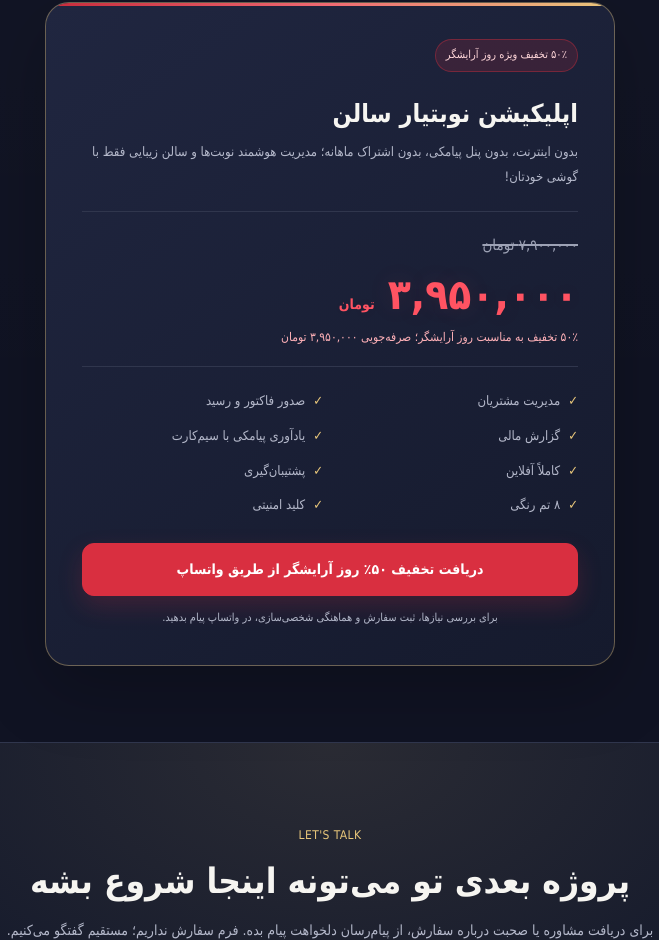
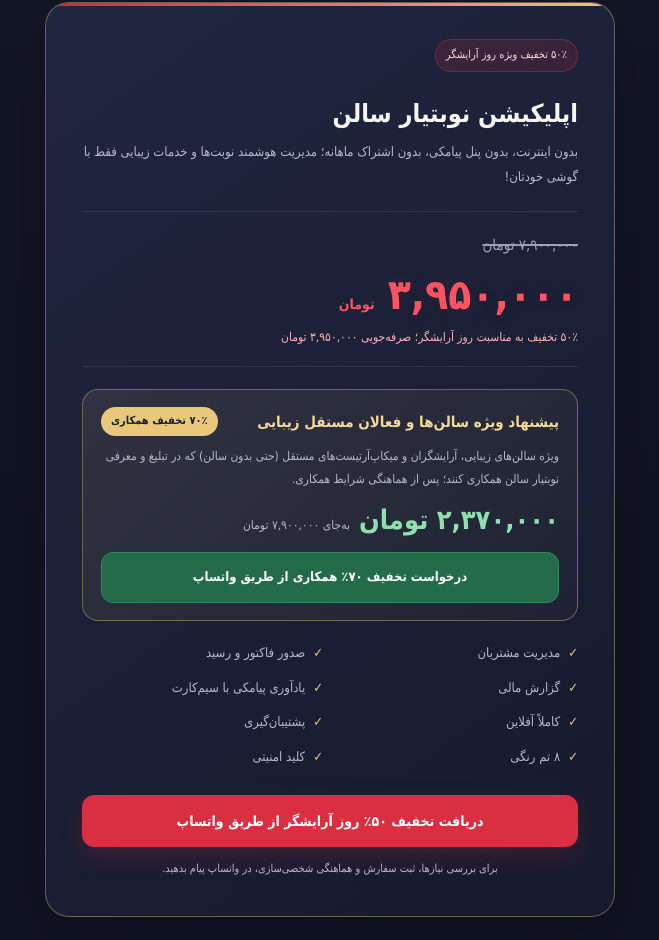
Before and after one commit to mousavimtn/mobigraph-site, a plain HTML site: page index.html in a window 1280 px wide. Shown: the part 5064-6004 px from the top of the page, without its empty margins (310-969 px from the left). Drawn offline with Linux system fonts and the light colour scheme; a script that the page names is missing.

Commit message:
Update index.html

```diff
--- a/index.html
+++ b/index.html
@@ -125,6 +125,16 @@ h1 span{color:var(--gold)}
 .new-price{font-size:clamp(30px,7vw,42px);font-weight:900;color:#ff5362;line-height:1.5;margin-top:2px;text-shadow:0 0 24px rgba(255,83,98,.12)}
 .new-price small{font-size:14px;font-weight:700}
 .discount-note{display:block;font-size:12px;color:#ffb1b8}
+.partner-offer{margin:20px 0;padding:17px 18px;border:1px solid rgba(233,199,123,.38);border-radius:16px;background:linear-gradient(135deg,rgba(233,199,123,.10),rgba(233,199,123,.035))}
+.partner-offer-head{display:flex;align-items:center;justify-content:space-between;gap:12px;flex-wrap:wrap}
+.partner-offer-title{font-size:15px;font-weight:800;color:var(--gold2)}
+.partner-offer-badge{font-size:11px;color:#192033;background:var(--gold);padding:4px 10px;border-radius:30px;font-weight:800;white-space:nowrap}
+.partner-offer p{font-size:12px;color:var(--muted);margin:9px 0}
+.partner-price{display:flex;align-items:baseline;gap:9px;flex-wrap:wrap}
+.partner-price strong{font-size:27px;color:#8fe0ad;line-height:1.5}
+.partner-price span{font-size:12px;color:var(--muted)}
+.partner-cta{display:flex;width:100%;margin-top:12px;min-height:46px;background:#236b49;color:#fff;border-color:#2c8a5b;font-size:13px}
+.partner-cta:hover{background:#2b8158;border-color:#42a875}
 .pricing-features{list-style:none;padding:0;margin:20px 0 25px;display:grid;grid-template-columns:1fr 1fr;gap:10px 14px}
 .pricing-features li{font-size:13px;color:var(--muted);display:flex;align-items:flex-start;gap:8px}
 .pricing-features li:before{content:"✓";color:var(--gold);font-weight:bold;flex:0 0 auto}
@@ -368,11 +378,20 @@ footer strong{color:var(--gold)}
         <span class="pricing-badge">۵۰٪ تخفیف ویژه روز آرایشگر</span>
       </div>
       <h3>اپلیکیشن نوبتیار سالن</h3>
-      <p class="pricing-subtitle">بدون اینترنت، بدون پنل پیامکی، بدون اشتراک ماهانه؛ مدیریت هوشمند نوبت‌ها و سالن زیبایی فقط با گوشی خودتان!</p>
+      <p class="pricing-subtitle">بدون اینترنت، بدون پنل پیامکی، بدون اشتراک ماهانه؛ مدیریت هوشمند نوبت‌ها و خدمات زیبایی فقط با گوشی خودتان!</p>
       <div class="price-block">
         <span class="old-price">۷,۹۰۰,۰۰۰ تومان</span>
         <div class="new-price">۳,۹۵۰,۰۰۰ <small>تومان</small></div>
         <span class="discount-note">۵۰٪ تخفیف به مناسبت روز آرایشگر؛ صرفه‌جویی ۳,۹۵۰,۰۰۰ تومان</span>
+      </div>
+      <div class="partner-offer">
+        <div class="partner-offer-head">
+          <span class="partner-offer-title">پیشنهاد ویژه سالن‌ها و فعالان مستقل زیبایی</span>
+          <span class="partner-offer-badge">۷۰٪ تخفیف همکاری</span>
+        </div>
+        <p>ویژه سالن‌های زیبایی، آرایشگران و میکاپ‌آرتیست‌های مستقل (حتی بدون سالن) که در تبلیغ و معرفی نوبتیار سالن همکاری کنند؛ پس از هماهنگی شرایط همکاری.</p>
+        <div class="partner-price"><strong>۲,۳۷۰,۰۰۰ تومان</strong><span>به‌جای ۷,۹۰۰,۰۰۰ تومان</span></div>
+        <a class="btn partner-cta" href="https://wa.me/989166549219?text=%D8%B3%D9%84%D8%A7%D9%85%D8%8C%20%D9%85%D9%86%20%D8%A8%D9%87%E2%80%8C%D8%B9%D9%86%D9%88%D8%A7%D9%86%20%D8%B5%D8%A7%D8%AD%D8%A8%20%D8%B3%D8%A7%D9%84%D9%86%20%D8%B2%DB%8C%D8%A8%D8%A7%DB%8C%DB%8C%20%2F%20%D8%A2%D8%B1%D8%A7%DB%8C%D8%B4%DA%AF%D8%B1%20%2F%20%D9%85%DB%8C%DA%A9%D8%A7%D9%BE%E2%80%8C%D8%A2%D8%B1%D8%AA%DB%8C%D8%B3%D8%AA%20%D9%85%D8%B3%D8%AA%D9%82%D9%84%D8%8C%20%D8%A8%D8%B1%D8%A7%DB%8C%20%D8%A7%D8%B3%D8%AA%D9%81%D8%A7%D8%AF%D9%87%20%D8%A7%D8%B2%20%D8%AA%D8%AE%D9%81%DB%8C%D9%81%20%DB%B7%DB%B0%20%D8%AF%D8%B1%D8%B5%D8%AF%DB%8C%20%D9%87%D9%85%DA%A9%D8%A7%D8%B1%DB%8C%20%D8%AF%D8%B1%20%D8%AA%D8%A8%D9%84%DB%8C%D8%BA%20%D9%88%20%D9%85%D8%B9%D8%B1%D9%81%DB%8C%20%D9%86%D9%88%D8%A8%D8%AA%DB%8C%D8%A7%D8%B1%20%D8%B3%D8%A7%D9%84%D9%86%20%D9%BE%DB%8C%D8%A7%D9%85%20%D9%85%DB%8C%E2%80%8C%D8%AF%D9%87%D9%85.%20%D9%84%D8%B7%D9%81%D8%A7%D9%8B%20%D8%B4%D8%B1%D8%A7%DB%8C%D8%B7%20%D9%87%D9%85%DA%A9%D8%A7%D8%B1%DB%8C%20%D8%B1%D8%A7%20%D8%A7%D8%B9%D9%84%D8%A7%D9%85%20%DA%A9%D9%86%DB%8C%D8%AF." target="_blank" rel="noopener noreferrer">درخواست تخفیف ۷۰٪ همکاری از طریق واتساپ</a>
       </div>
       <ul class="pricing-features">
         <li>مدیریت مشتریان</li>
```
